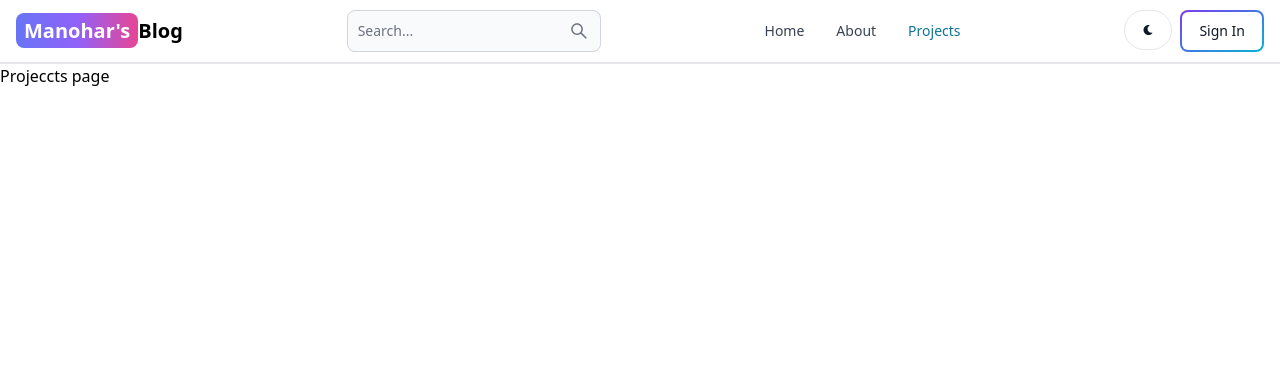
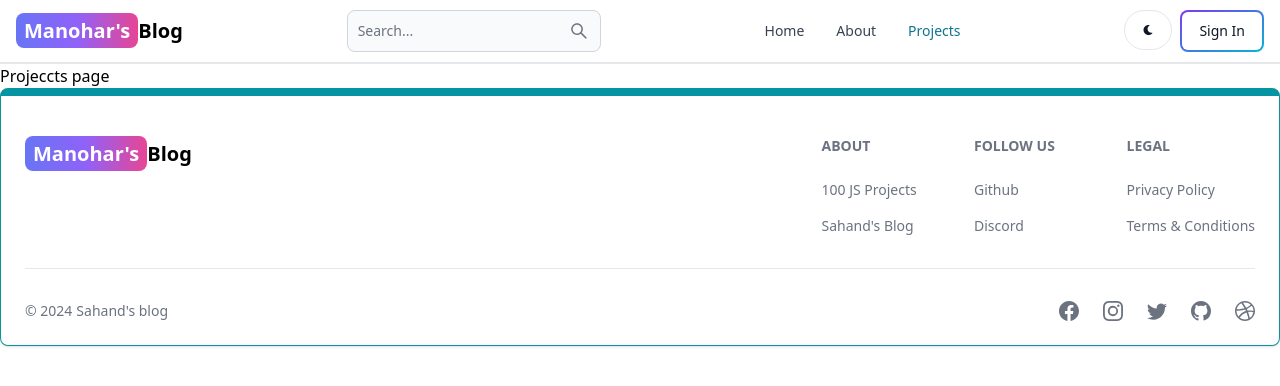
Before and after one commit to manoharreddy44/MERN-BLOG, a React (Vite) app in the folder client/: page /projects in a window 1280 px wide. Shown: the top 386 px of the page. Built offline with nearby package versions, Linux system fonts and the light colour scheme.

Commit message:
create and add the footer component

```diff
--- a/client/src/App.jsx
+++ b/client/src/App.jsx
@@ -6,6 +6,7 @@
 import Dashboard from './pages/Dashboard';
 import Projects from './pages/Projects';
 import Header from './components/Header';
+import Footer from './components/Footer';
 
 export default function App() {
   return (
@@ -19,7 +20,7 @@
         <Route path="/dashboard" element= {<Dashboard/>}/>
         <Route path="/projects" element={<Projects />}/>
       </Routes>
-
+      <Footer />
     </BrowserRouter>
 
   )
--- /dev/null
+++ b/client/src/components/Footer.jsx
@@ -0,0 +1,80 @@
+import { Footer } from 'flowbite-react';
+import { Link } from 'react-router-dom';
+import { BsFacebook, BsInstagram, BsTwitter, BsGithub, BsDribbble } from 'react-icons/bs';
+export default function FooterCom() {
+  return (
+    <Footer container className='border border-t-8 border-teal-500'>
+      <div className='w-full max-w-7xl mx-auto'>
+        <div className='grid w-full justify-between sm:flex md:grid-cols-1'>
+          <div className='mt-5'>
+            <Link
+              to='/'
+              className='self-center whitespace-nowrap text-lg sm:text-xl font-semibold dark:text-white'
+            >
+              <span className='px-2 py-1 bg-gradient-to-r from-indigo-500 via-purple-500 to-pink-500 rounded-lg text-white'>
+                Manohar's
+              </span>
+              Blog
+            </Link>
+          </div>
+          <div className='grid grid-cols-2 gap-8 mt-4 sm:grid-cols-3 sm:gap-6'>
+            <div>
+              <Footer.Title title='About' />
+              <Footer.LinkGroup col>
+                <Footer.Link
+                  href='https://www.100jsprojects.com'
+                  target='_blank'
+                  rel='noopener noreferrer'
+                >
+                  100 JS Projects
+                </Footer.Link>
+                <Footer.Link
+                  href='/about'
+                  target='_blank'
+                  rel='noopener noreferrer'
+                >
+                  Sahand's Blog
+                </Footer.Link>
+              </Footer.LinkGroup>
+            </div>
+            <div>
+              <Footer.Title title='Follow us' />
+              <Footer.LinkGroup col>
+                <Footer.Link
+                  href='https://www.github.com/sahandghavidel'
+                  target='_blank'
+                  rel='noopener noreferrer'
+                >
+                  Github
+                </Footer.Link>
+                <Footer.Link href='#'>Discord</Footer.Link>
+              </Footer.LinkGroup>
+            </div>
+            <div>
+              <Footer.Title title='Legal' />
+              <Footer.LinkGroup col>
+                <Footer.Link href='#'>Privacy Policy</Footer.Link>
+                <Footer.Link href='#'>Terms &amp; Conditions</Footer.Link>
+              </Footer.LinkGroup>
+            </div>
+          </div>
+        </div>
+        <Footer.Divider />
+        <div className='w-full sm:flex sm:items-center sm:justify-between'>
+          <Footer.Copyright
+            href='#'
+            by="Sahand's blog"
+            year={new Date().getFullYear()}
+          />
+          <div className="flex gap-6 sm:mt-0 mt-4 sm:justify-center">
+            <Footer.Icon href='#' icon={BsFacebook}/>
+            <Footer.Icon href='#' icon={BsInstagram}/>
+            <Footer.Icon href='#' icon={BsTwitter}/>
+            <Footer.Icon href='https://github.com/sahandghavidel' icon={BsGithub}/>
+            <Footer.Icon href='#' icon={BsDribbble}/>
+          </div>
+        </div>
+      </div>
+    </Footer>
+  );
+}
```
